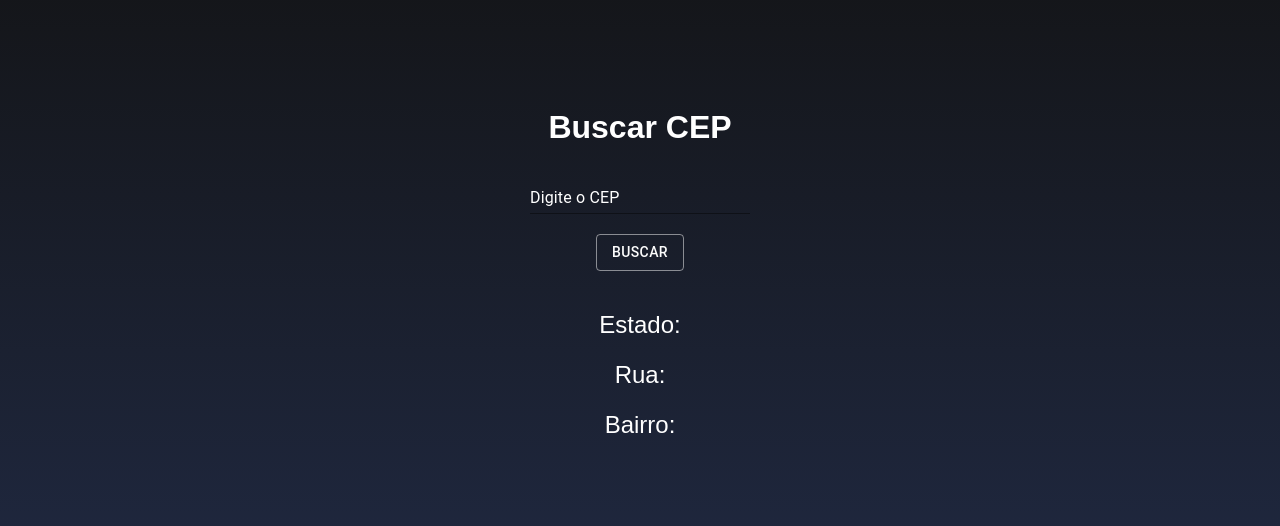
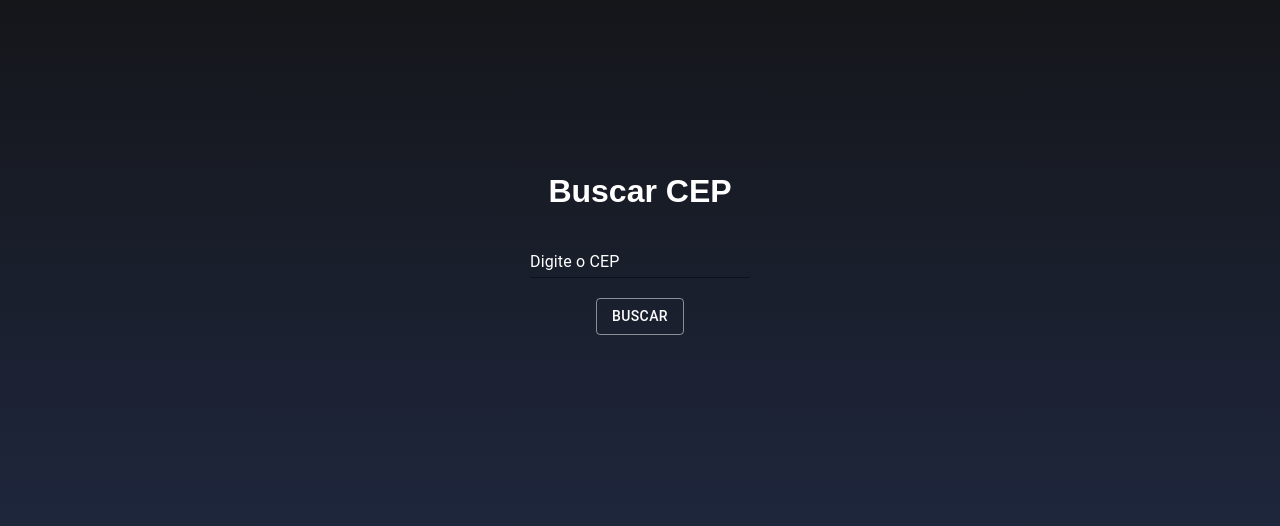
Before and after one commit to MiguelSperle/Search-CEP, a React (Vite) app: page / in a window 1280 px wide. Shown: the part 126-652 px from the top of the page. Built offline with nearby package versions, Linux system fonts and the light colour scheme.

Commit message:
Updated ( MAIN / INDEX ) V2

```diff
--- a/src/components/layout/main/index.tsx
+++ b/src/components/layout/main/index.tsx
@@ -29,6 +29,8 @@ export default function Main(props: TypeTitle){
         bairro: ''
     })
 
+    const [click, setClick] = useState<boolean>(false)
+
     const handleSearch = () => { // button que vai pesquisar o cep e retorna-lo (ONCLICK)
        if(info.value === ''){
         return toast.error('campo vazio!')
@@ -44,6 +46,7 @@ export default function Main(props: TypeTitle){
             }
         }
         fetchCep()
+        setClick(true)
         toast.success('CEP encontrado com sucesso.')
 
     }
@@ -73,9 +76,13 @@ export default function Main(props: TypeTitle){
             </div>
 
              <div className='container-about-information'>
-                <p>Estado: {cepInfo.localidade}</p>
-                <p>Rua: {cepInfo.logradouro}</p>
-                <p>Bairro: {cepInfo.bairro}</p>
+                {click && (
+                   <>
+                    <p>Estado: {cepInfo.localidade}</p>
+                    <p>Rua: {cepInfo.logradouro}</p>
+                    <p>Bairro: {cepInfo.bairro}</p>
+                   </>
+                )}
              </div>
         </div>
     )
```
